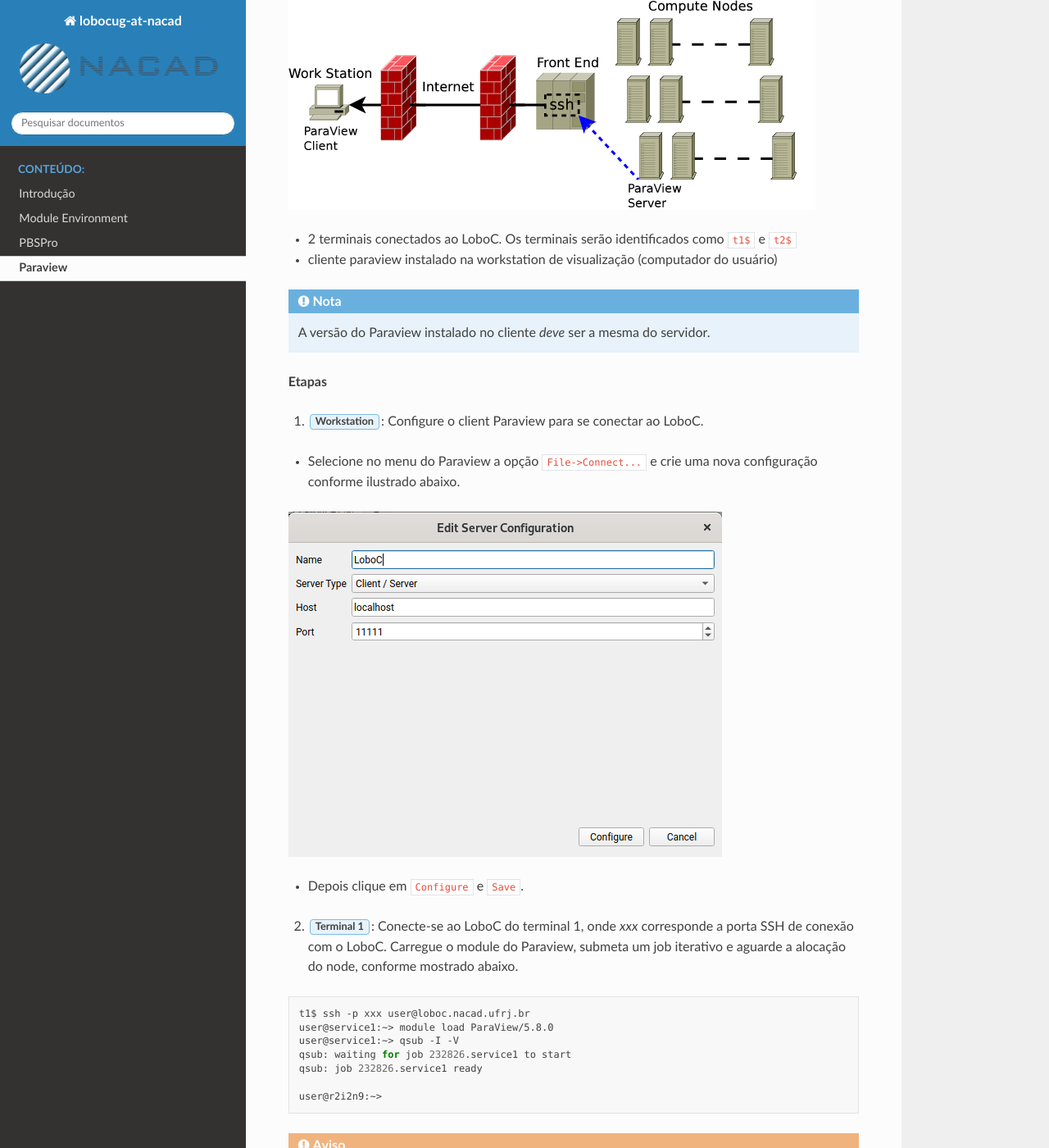
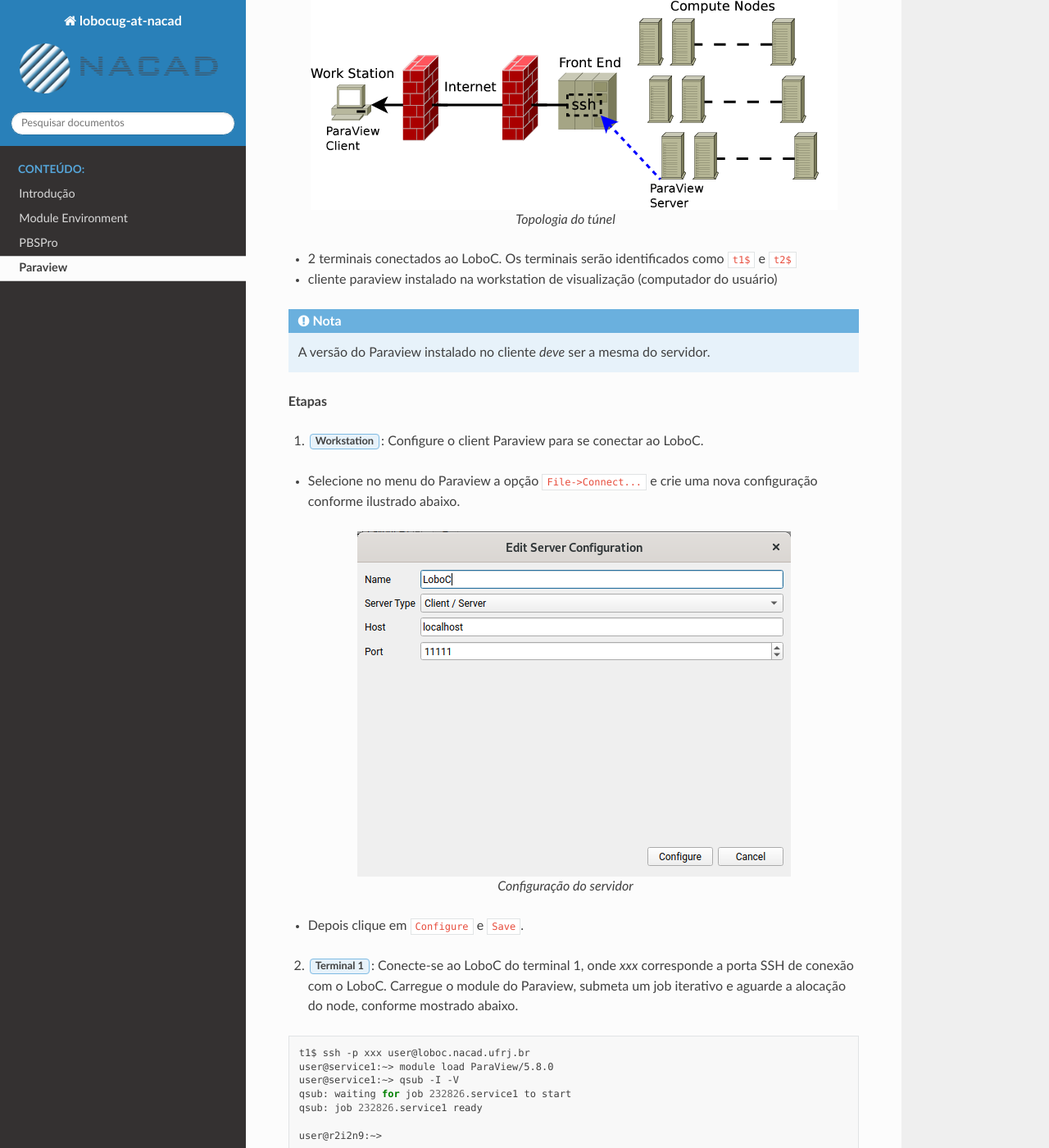
Before and after one commit to NACAD-COPPE-UFRJ/loboc-userguide, a Sphinx documentation site: the page built from docs/source/ug/paraview.rst, in a window 1280 px wide and 1400 px high, scrolled down 379 px. Shown: the whole window at 82% size. Built offline with Sphinx 7.4.7 and the Read the Docs theme 2.0.0, drawn with Linux system fonts in a browser that asks for light colours.

Commit message:
Add figure comments

```diff
--- a/docs/source/ug/paraview.rst
+++ b/docs/source/ug/paraview.rst
@@ -11,6 +11,9 @@
 Para utilizar o Paraview é necessário criar um túnel SSH conforme ilustrado na figura_ abaixo
 
 .. figure:: ../images/Rc-tunnel.png
+   :align: center
+
+   Topologia do túnel
 
 - 2 terminais conectados ao LoboC. Os terminais serão identificados como ``t1$`` e ``t2$``
 - cliente paraview instalado na workstation de visualização (computador do usuário)
@@ -26,6 +29,9 @@
 - Selecione no menu do Paraview a opção ``File->Connect...`` e crie uma nova configuração conforme ilustrado abaixo.
 
 .. figure:: ../images/pv-001.png
+   :align: center
+
+   Configuração do servidor
 
 - Depois clique em ``Configure`` e ``Save``.
 
@@ -73,7 +79,9 @@
 Repare na figura abaixo que no *Pipeline Browser* mostra a conexão com o LoboC.
 
 .. figure:: ../images/pv-003.png
+   :align: center
 
+   Sessão do paraview
 
 6) Ao terminar o uso vá no menu do Paraview na workstation e selecione ``File->Disconnect``. Depois vá ao terminal 1 (*t1*) e digite ``exit``. Para finalizar feche todas as conexões de *t1* e *t2*.
 
```
Also changed, not shown: 5 other files.
